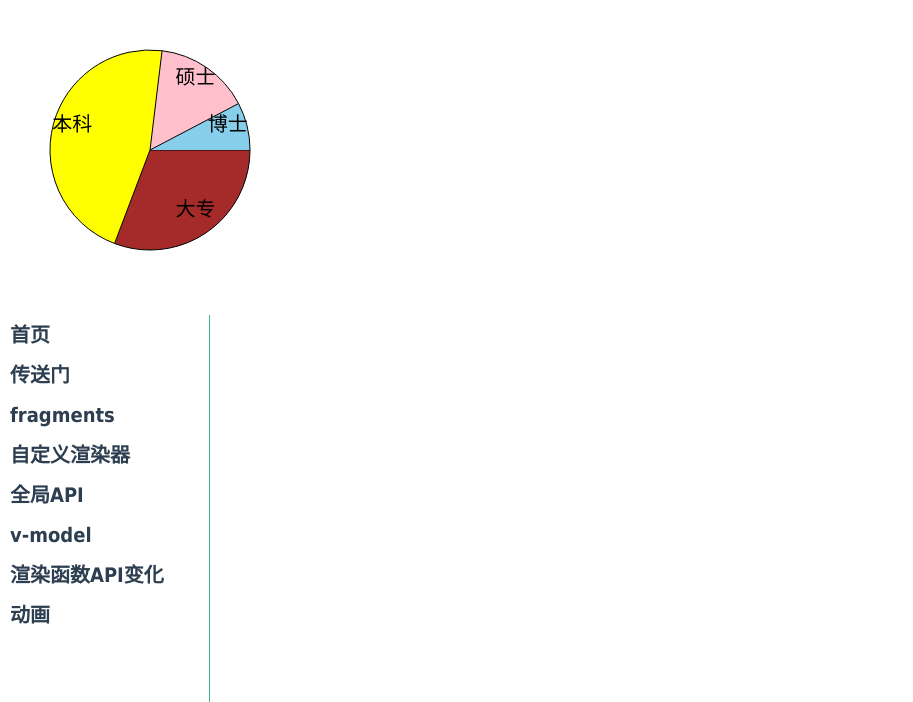
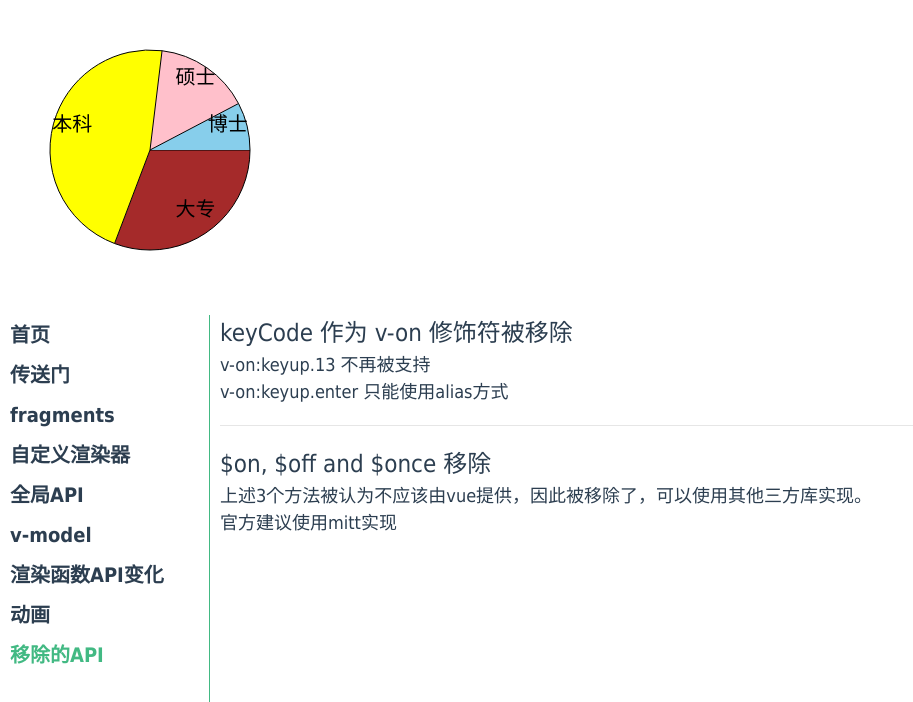
Before and after one commit to franksunhd/vue-v3, a Vue app: page /removeApi in a window 1280 px wide. Shown: the top 702 px of the page, without its empty margins (0-913 px from the left). Built offline with nearby package versions, Linux system fonts and the light colour scheme.

Commit message:
事件的派发和监听

```diff
--- a/package.json
+++ b/package.json
@@ -8,6 +8,7 @@
   },
   "dependencies": {
     "core-js": "^3.6.5",
+    "mitt": "^2.1.0",
     "vue": "^3.0.0-0",
     "vue-router": "^4.0.0-0",
     "vuex": "^4.0.0-0"
--- /dev/null
+++ b/src/components/emitter.js
@@ -0,0 +1,4 @@
+// 事件的派发和监听
+import mitt from 'mitt';
+
+export const emitter = mitt();
--- a/src/components/useAddTodo.js
+++ b/src/components/useAddTodo.js
@@ -1,11 +1,13 @@
 import {ref, reactive, unref, toRef, toRefs, computed, watch, onMounted, onUnmounted} from 'vue';
+import {emitter} from "./emitter";
 
 function useAddTodo() {
     // ref 简单的数据结构变成响应式
-    let count = ref(1);
-
+    let count = ref(0);
     function add() {
         count.value++;
+
+        emitter.emit('sendMsg', count.value);
     }
 
     // reactive 复杂的数据结构变成响应式
--- a/src/main.js
+++ b/src/main.js
@@ -11,7 +11,7 @@ import CanvasApp from "./views/CanvasApp";
 // 注意 h,use,mount,render,createRenderer 是 runtime-core的内容
 // createApp 是runtime-dom的内容
 createApp(App)
-    .component('comp', {render: () => h('h2', '我是自定义组件')})
+    .component('comp', {render: () => h('h2', '我是自定义组件,在main.js定义')})
     .use(store)
     .use(router)
     .directive('highlight', {
--- a/src/router/index.js
+++ b/src/router/index.js
@@ -50,6 +50,12 @@ const routes = [
         meta: {title: '动画'},
         component: () => import('../views/transitionTest')
     },
+    {
+        path: '/removeApi',
+        name: 'removeApi',
+        meta: {title: '移除的API'},
+        component: () => import('../views/removeApi')
+    },
 ];
 
 const router = createRouter({
--- a/src/views/Home.vue
+++ b/src/views/Home.vue
@@ -1,5 +1,7 @@
 <template>
     <comp/>
+    <hr>
+    <removeApi :isShow="false"/>
     <hr>
     <div class="home">
         <h1>---ref---</h1>
@@ -98,12 +100,14 @@
     import emits from "./emits";
 
     import Functional from "./Functional";
+    import removeApi from "./removeApi";
 
     export default {
         name: "Home",
         components: {
             emits,
             Functional,
+            removeApi,
             asyncComponent: defineAsyncComponent({
                 loader: () => import('./AsyncComponent.vue'),
                 delay: 200,
--- /dev/null
+++ b/src/views/removeApi.vue
@@ -0,0 +1,42 @@
+<template>
+    <div v-show="isShow">
+        <h1>keyCode 作为 v-on 修饰符被移除</h1>
+        <h2>v-on:keyup.13 不再被支持</h2>
+        <h2>v-on:keyup.enter 只能使用alias方式</h2>
+
+        <hr>
+
+        <h1>$on, $off and $once 移除</h1>
+        <h2>上述3个方法被认为不应该由vue提供，因此被移除了，可以使用其他三方库实现。</h2>
+        <h2>官方建议使用mitt实现</h2>
+    </div>
+    <h1 v-show="!isShow">
+        从累加器中获取的数据--- {{count}}
+    </h1>
+</template>
+
+<script>
+    import {ref} from 'vue';
+    import {emitter} from "../components/emitter";
+
+    export default {
+        name: "removeApi",
+        props: {
+            isShow: {
+                type: Boolean,
+                default: true
+            }
+        },
+        setup() {
+            let count = ref(0);
+            emitter.on('sendMsg', msg => {
+                count.value = msg;
+            });
+            return {count}
+        }
+    }
+</script>
+
+<style scoped>
+
+</style>
```
Also changed, not shown: 1 other file (tests, documents, lock files or other folders).
